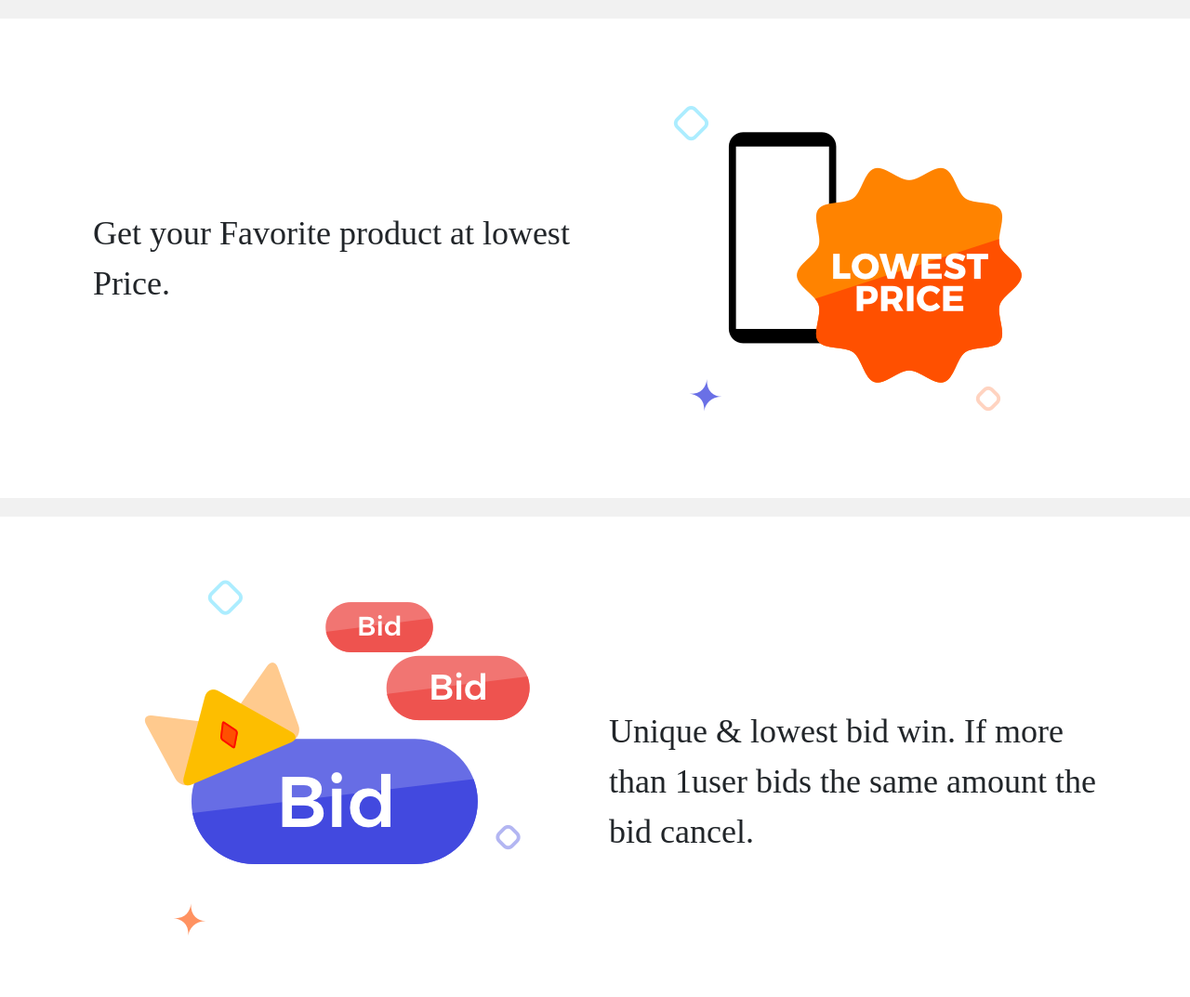
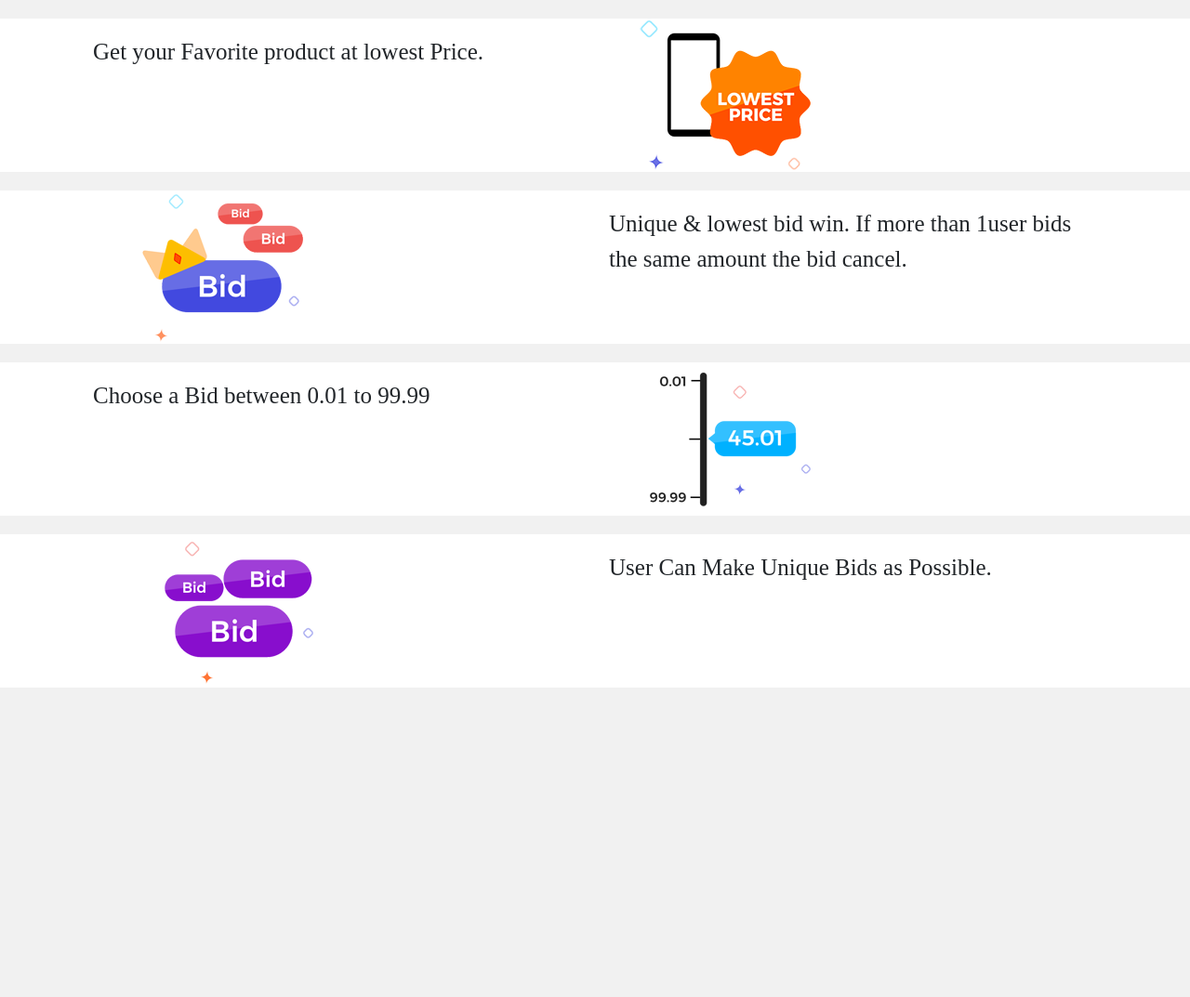
Before and after one commit to ramankant/newdesginbootstrap, a plain HTML site: page index.html in a window 1280 px wide. Shown: the top 1073 px of the page at 93% size. After the commit the page ends 800 px from the top, so only its background shows below. Drawn offline with nearby package versions, Linux system fonts and the light colour scheme.

Commit message:
change data

```diff
--- a/css/style.css
+++ b/css/style.css
@@ -6,13 +6,13 @@ background-color:#FFFFFF;
 margin:20px 0px;
 
 }
+.image-content {
+padding:15px 0px;
+}
 .image-content p{
-    padding: 202px 0px;
-    font-size: 36px;
+    font-size: 25px;
     margin: auto;
     font-family: raleway;
-
-
 }
 body {
 background-color:#f1f1f1;
--- a/index.html
+++ b/index.html
@@ -27,7 +27,7 @@
 			<div class="col-lg-6 col-sm-6 col-xs-6 col-md-6">
 					<div class="images-product">
 
-						<img src="images/ic_how_lowest ic_how_lowest_price.png"  class="img-responsive">
+						<img src="images/ic_how_lowest-ic_how_lowest_price.png"  class="img-responsive">
 
 					</div>
  			</div>
@@ -38,7 +38,7 @@
  			<div class="col-md-6 col-lg-6 col-sm-6 col-xs-6">
 				<div class="images-product">
 
-						<img src="images/ic_how_lowest ic_how_unique_bid.png" class="img-responsive">
+						<img src="images/ic_how_lowest-ic_how_unique_bid.png" class="img-responsive">
 
 					</div>
  			</div>
@@ -68,7 +68,7 @@
 			<div class="col-md-6 col-lg-6 col-sm-6 col-xs-6">
 					<div class="images-product">
 
-						<img src="images/ic_how_lowest ic_how_bid_range.png" class="img-responsive">
+						<img src="images/ic_how_lowest-ic_how_bid_range.png" class="img-responsive">
 
 					</div>
  			</div>
@@ -79,7 +79,7 @@
  			<div class="col-md-6 col-lg-6 col-sm-6 col-xs-6">
 				<div class="images-product">
 
-						<img src="images/ic_how_lowest ic_how_unlimited_bid.png" class="img-responsive">
+						<img src="images/ic_how_lowest-ic_how_unlimited_bid.png" class="img-responsive">
 
 					</div>
  			</div>
```
Also changed, not shown: images/ic_how_lowest-ic_how_bid_range.png (added), images/ic_how_lowest-ic_how_lowest_price.png (added), images/ic_how_lowest-ic_how_unique_bid.png (added), images/ic_how_lowest-ic_how_unlimited_bid.png (added).
